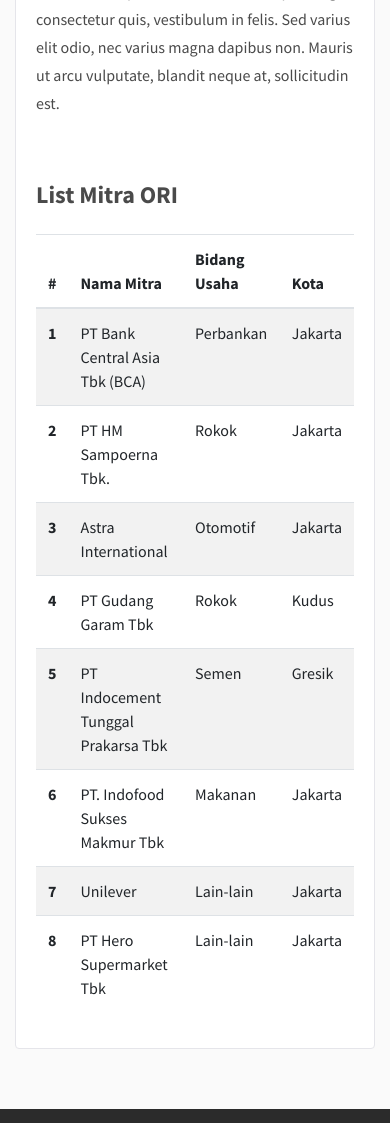
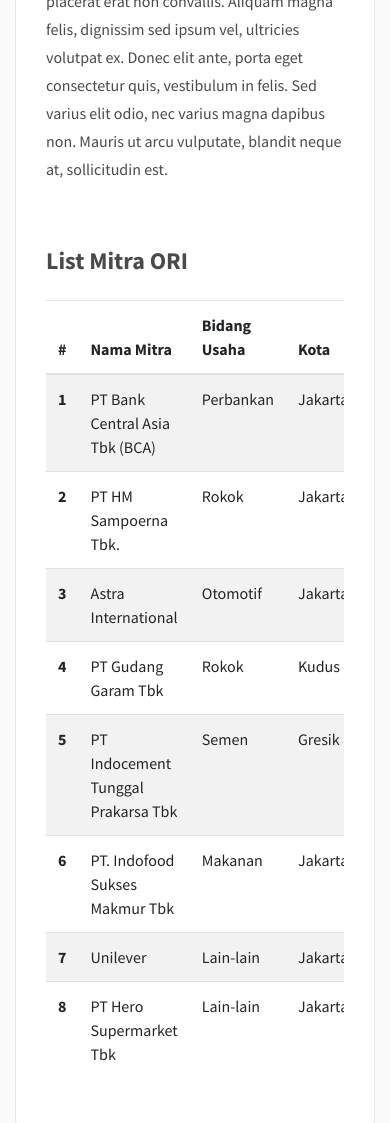
Before and after one commit to uiuxmsmb/oriweb, a website: page mitra.html in a window 390 px wide. Shown: the part 762-1885 px from the top of the page. Drawn offline with nearby package versions, Linux system fonts and the light colour scheme; files whose address does not match are found by name.

Commit message:
mitra page responsive table

```diff
--- a/mitra.html
+++ b/mitra.html
@@ -87,6 +87,7 @@
           <p>Nullam a accumsan odio. Vestibulum eros ante, egestas vitae purus non, porta blandit ligula. Aliquam eu semper libero. Sed mollis, velit non tempor semper, leo mauris congue felis, vitae accumsan nisl purus at elit. Nullam sit amet hendrerit mauris. Morbi finibus luctus nisl vel gravida. Sed dictum placerat erat non convallis. Aliquam magna felis, dignissim sed ipsum vel, ultricies volutpat ex. Donec elit ante, porta eget consectetur quis, vestibulum in felis. Sed varius elit odio, nec varius magna dapibus non. Mauris ut arcu vulputate, blandit neque at, sollicitudin est.</p>
           <br><br>
           <h4 class="mb-4">List Mitra ORI</h4>
+          <div class="table-responsive">
             <table class="table table-striped">
               <thead>
                 <tr>
@@ -147,6 +148,7 @@
                 </tr>
               </tbody>
             </table>
+          </div><!-- .table-responsive -->
         </div><!-- /.inner-content -->
       </div><!-- /.container -->
   </section>
--- a/scss/style.scss
+++ b/scss/style.scss
@@ -394,7 +394,7 @@
         &.overflow-content{
             margin-top: -$gap * 7;
             .inner-content {
-                padding: $gap / 1.5;
+                padding: $gap;
                 .img-fluid.mb-5 {
                     margin-bottom: $gap / 2 !important;
                 }
```
Also changed, not shown: assets/css/style.css. Lines whose indentation alone changed are shown as unchanged.
